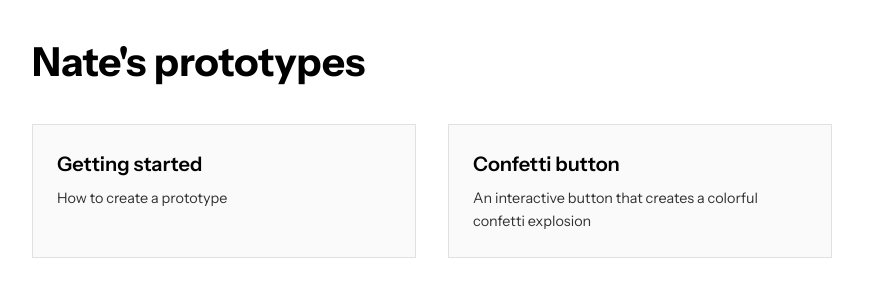
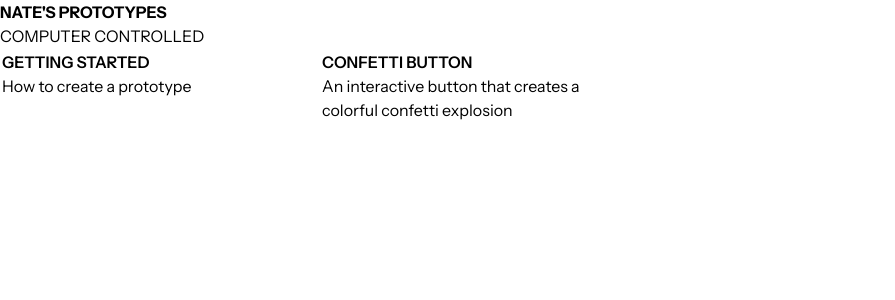
Before and after one commit to nate-hunter/prototype-demos-251031, a Next.js app: page / in a window 1280 px wide. Shown: the top 300 px of the page, without its empty margins (0-895 px from the left). Built offline with nearby package versions, Linux system fonts and the light colour scheme.

Commit message:
updated `home.module.css` to utilize Roland-inspired design tokens

```diff
--- a/app/styles/home.module.css
+++ b/app/styles/home.module.css
@@ -1,50 +1,117 @@
 .container {
-  max-width: var(--max-width);
+  max-width: 1400px;
   margin: 0 auto;
-  padding: 2rem;
+  padding: var(--space-6);
+  min-height: 100vh;
+  background-color: var(--color-bg-primary);
 }
 
 .header {
-  margin-bottom: 2rem;
+  margin-bottom: var(--space-8);
+  padding-bottom: var(--space-6);
+  border-bottom: 2px solid var(--color-bg-tertiary);
 }
 
 .header h1 {
-  font-size: 2.5rem;
+  font-family: var(--font-display), 'Orbitron', sans-serif;
+  font-size: var(--font-size-3xl);
   font-weight: 700;
+  color: var(--color-brand);
+  text-transform: uppercase;
+  letter-spacing: var(--letter-spacing-wide);
+  margin: 0;
+  position: relative;
+  display: inline-block;
+}
+
+.header h1::after {
+  content: 'COMPUTER CONTROLLED';
+  display: block;
+  font-family: var(--font-primary), 'IBM Plex Mono', monospace;
+  font-size: var(--font-size-xs);
+  font-weight: 400;
+  color: var(--color-text-secondary);
+  text-transform: uppercase;
+  letter-spacing: var(--letter-spacing-wider);
+  margin-top: var(--space-2);
 }
 
 .grid {
   display: grid;
   grid-template-columns: repeat(auto-fill, minmax(300px, 1fr));
-  gap: 2rem;
-  margin-top: 2rem;
+  gap: var(--space-6);
+  margin-top: var(--space-6);
 }
 
 .card {
-  padding: 1.5rem;
-  border-radius: var(--border-radius);
-  background: rgba(0, 0, 0, 0.02);
-  border: 1px solid rgba(0, 0, 0, 0.1);
-  transition: all 0.2s ease;
+  padding: var(--space-6);
+  border-radius: 6px; /* Matches TR-808 START STOP button corner radius */
+  background: var(--color-bg-secondary);
+  border: 2px solid transparent;
+  transition: all var(--transition-base);
   text-decoration: none;
-  color: inherit;
+  color: var(--color-text-primary);
   cursor: pointer;
   display: block;
+  position: relative;
+  box-shadow: var(--shadow-md);
+  overflow: hidden;
+}
+
+/* TR-808 Dark Mode: Card background matches bottom section gray */
+[data-theme='dark'] .card {
+  background: var(--color-bg-panel);
+}
+
+/* TR-909 Light Mode: Card background matches bottom section utility controls */
+[data-theme='light'] .card {
+  background: var(--color-accent-blue);
+  color: var(--color-button-cream);
 }
 
 .card:hover {
-  background: rgba(0, 0, 0, 0.04);
+  background: var(--color-bg-tertiary);
+  transform: translateY(-4px);
+  box-shadow: var(--shadow-lg);
+  border-color: var(--color-brand);
+}
+
+/* Light mode hover state */
+[data-theme='light'] .card:hover {
+  background: var(--color-button-dark);
+  color: var(--color-button-cream-hover);
+}
+
+.card:active {
   transform: translateY(-2px);
+  box-shadow: var(--shadow-md);
 }
 
 .card h3 {
-  margin-bottom: 0.5rem;
-  font-size: 1.25rem;
+  margin-bottom: var(--space-3);
+  font-size: var(--font-size-xl);
   font-weight: 600;
+  font-family: var(--font-primary), 'IBM Plex Mono', monospace;
+  text-transform: uppercase;
+  letter-spacing: var(--letter-spacing-wide);
+  color: var(--color-text-primary);
+  line-height: var(--line-height-tight);
+}
+
+/* Light mode: Lighter text for card title on dark background */
+[data-theme='light'] .card h3 {
+  color: var(--color-cream-hover); /* Light cream for title */
 }
 
 .card p {
-  font-size: 0.9rem;
-  opacity: 0.8;
-  line-height: 1.6;
+  font-size: var(--font-size-sm);
+  color: var(--color-text-secondary);
+  line-height: var(--line-height-relaxed);
+  font-family: var(--font-primary), 'IBM Plex Mono', monospace;
+  margin: 0;
 }
+
+/* Light mode: Lighter text for card description on dark background */
+[data-theme='light'] .card p {
+  color: #d4d2cd; /* Lighter gray for description */
+}
```
